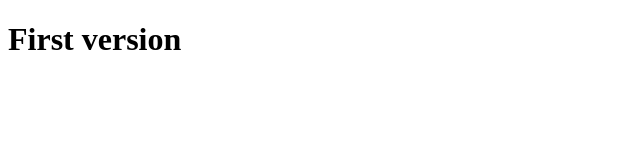
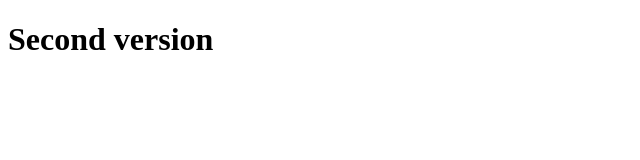
Before and after one commit to FenosoaSolofoniaina/test-github, a plain HTML site: page index.html in a window 1280 px wide. Shown: the whole page, without its empty margins (0-640 px from the left). Drawn offline with Linux system fonts and the light colour scheme.

Commit message:
seond version

```diff
--- a/index.html
+++ b/index.html
@@ -6,6 +6,6 @@
     <title>Version test 1</title>
 </head>
 <body>
-    <h1>First version</h1>
+    <h1>Second version</h1>
 </body>
 </html>
```
